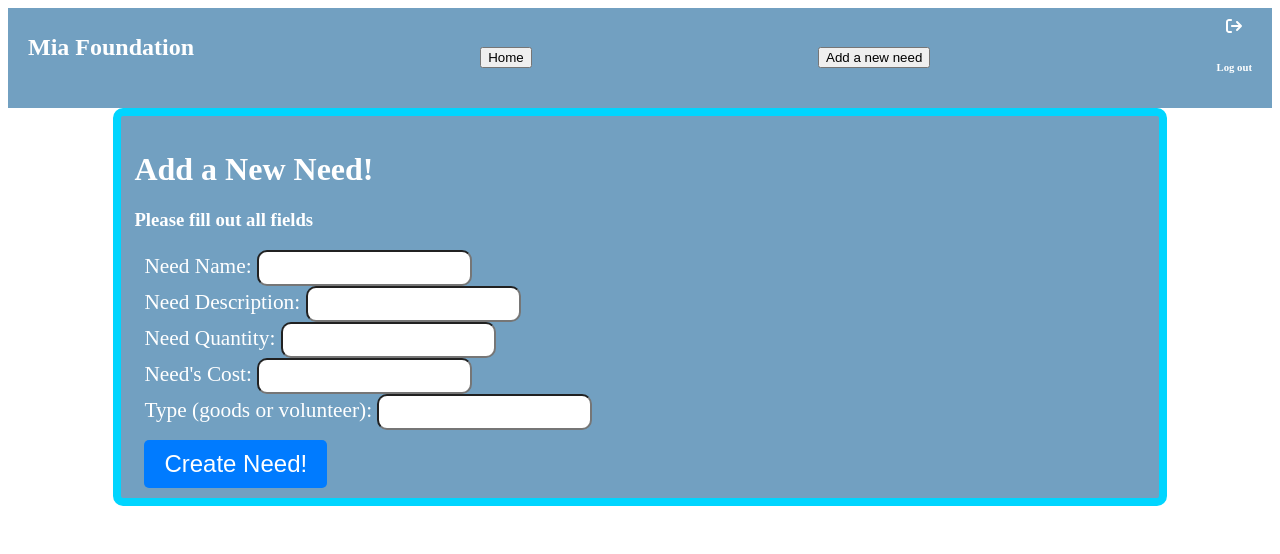
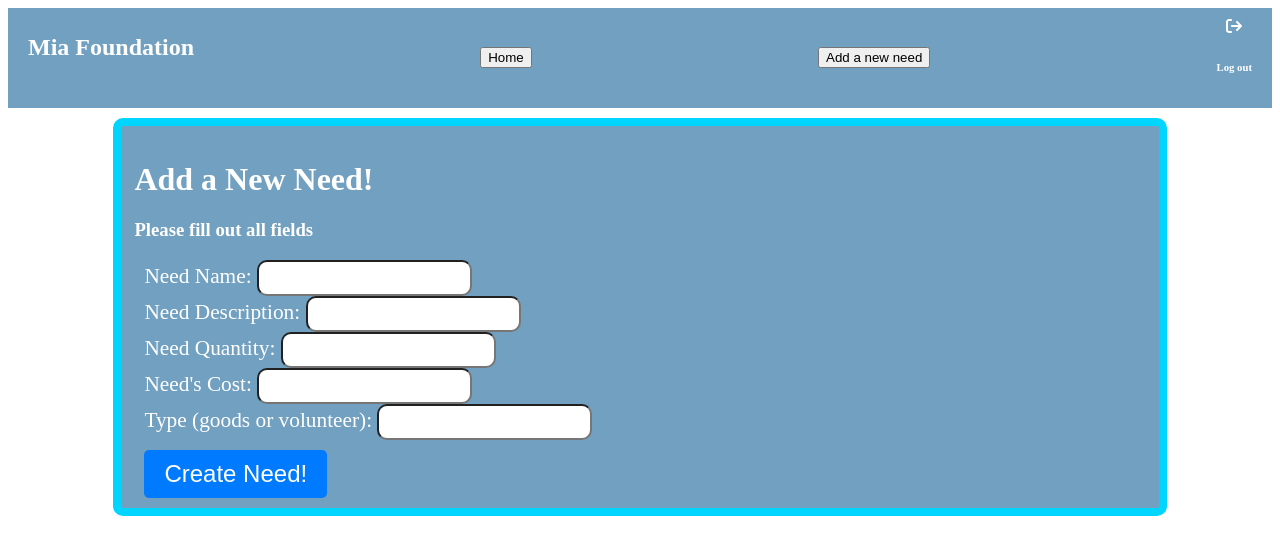
Before and after one commit to mjd3502/SWEN-261-Final-Project, an Angular app in the folder ufund-ui/ufund/: page /admin-create-need in a window 1280 px wide. Shown: the top 554 px of the page. Built offline with nearby package versions, Linux system fonts and the light colour scheme.

Commit message:
slightly tweaked css

```diff
--- a/ufund-ui/ufund/src/app/add-need/add-need.component.css
+++ b/ufund-ui/ufund/src/app/add-need/add-need.component.css
@@ -7,7 +7,7 @@
     border: #00d5ff 8px solid;
     border-radius: 10px;
     background-color: #72A0C1;
-    margin-top: 0%;
+    margin-top: 10px;
     padding-top: 10pt;
     padding-left: 10pt;
     padding-right: 10pt;
```
Also changed, not shown: 1 other file (tests, documents, lock files or other folders).
